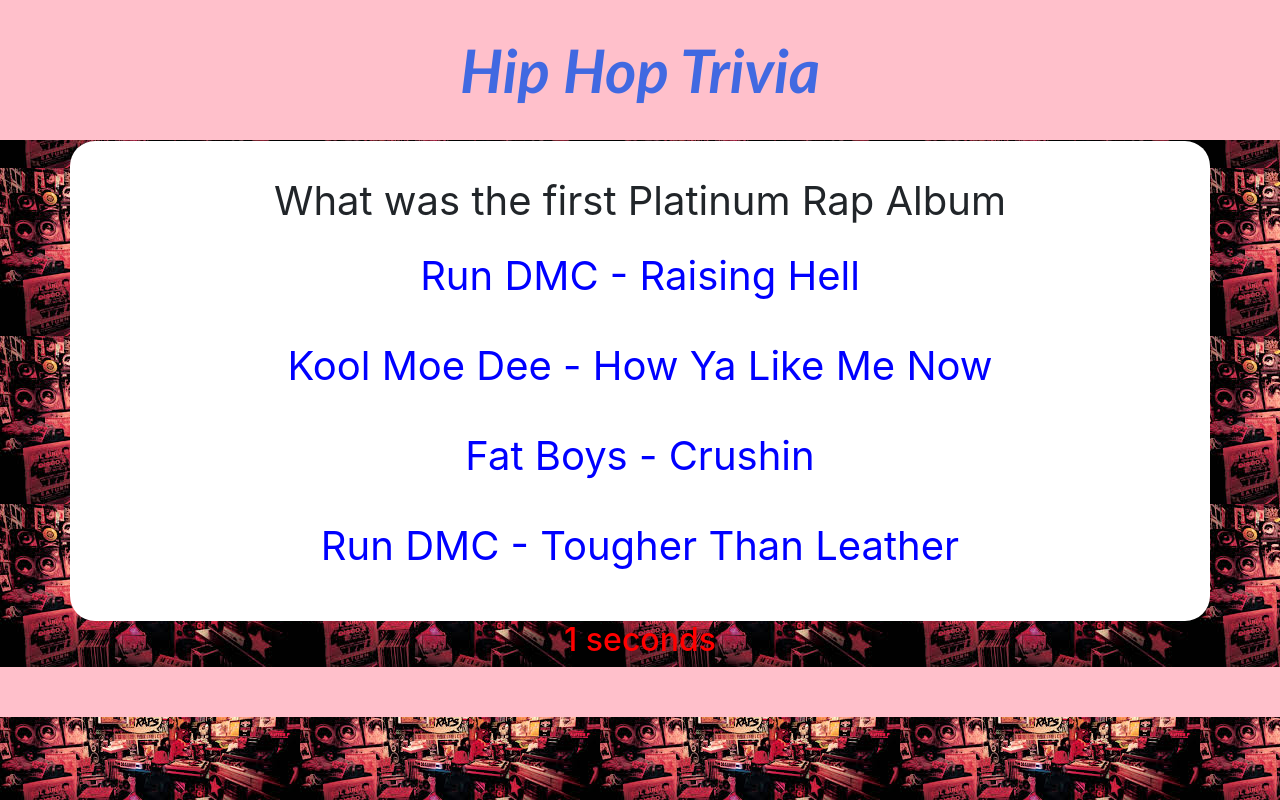
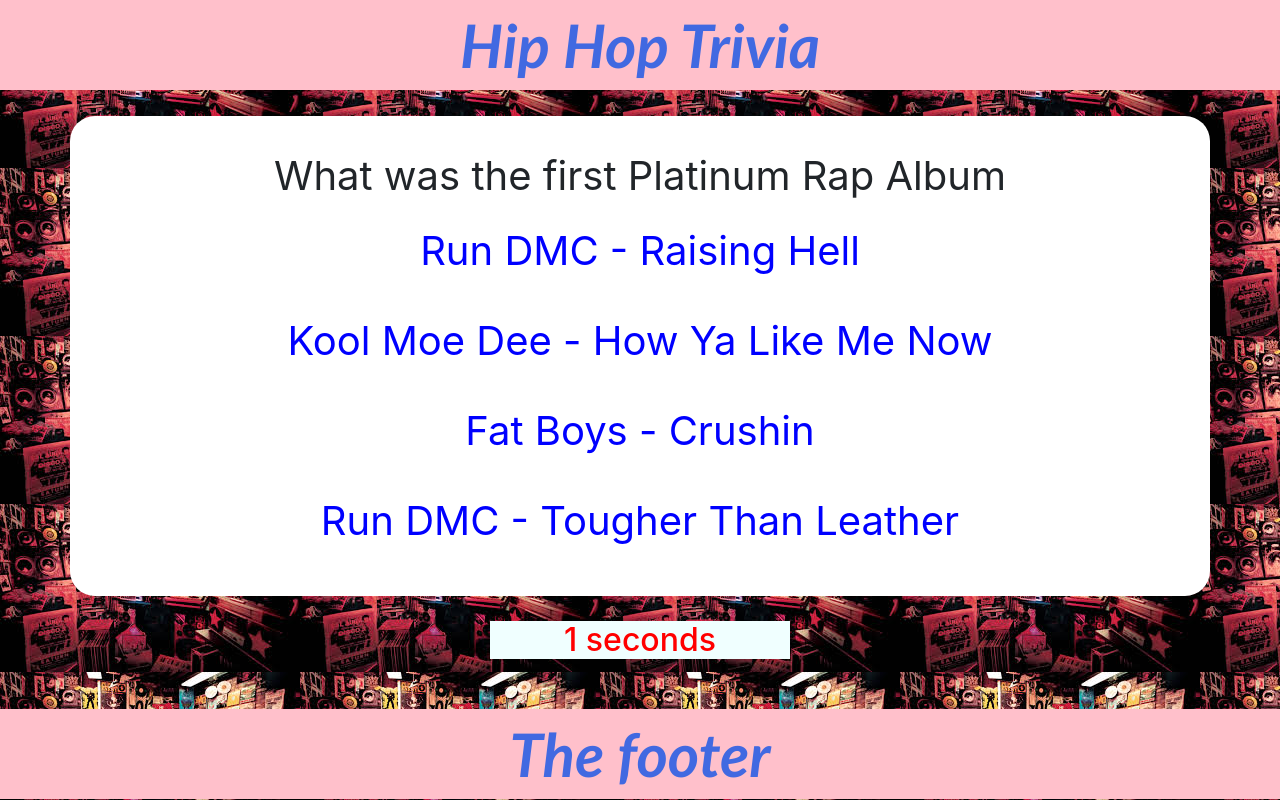
Before and after one commit to jcw124/TriviaGame, a plain HTML site: page index.html in a window 1280 px wide. Drawn offline with nearby package versions, Linux system fonts and the light colour scheme.

Commit message:
pushing more

```diff
--- a/assets/css/style.css
+++ b/assets/css/style.css
@@ -2,19 +2,31 @@
     font-family: Cambria, Cochin, Georgia, Times, Times New Roman, serif;
     text-align: center;
 }
-header, footer{
+header{
     color: royalblue;
     font-weight: bolder;
     font-style: italic;
     font-size: 60px;
     background-color: pink;
     font-family: 'Trebuchet MS', 'Lucida Sans Unicode', 'Lucida Grande', 'Lucida Sans', Arial, sans-serif;
-    padding: 25px;
+    margin-bottom: 25px;
+}
+footer{
+    color: royalblue;
+    font-weight: bolder;
+    font-style: italic;
+    font-size: 60px;
+    background-color: pink;
+    font-family: 'Trebuchet MS', 'Lucida Sans Unicode', 'Lucida Grande', 'Lucida Sans', Arial, sans-serif;
+    margin-top: 25px;
+    bottom:
 }
 #timerDisplay{
     text-align: center;
     color: red;
-    font-size: 150%;
+    font-size: 200%;
+    background-color: azure;
+    margin: 25px;
 }
 .choices{
     color: blue;
@@ -33,9 +45,3 @@ header, footer{
 body{
     background: url(../images/hiphop.jpg);
 }
-row{
-    padding: 10pt;
-}
-.container{
-    margin:
-}
--- a/assets/javascript/app.js
+++ b/assets/javascript/app.js
@@ -21,12 +21,12 @@ var intervalID = setInterval(countdown, 1000);
 var ticker = 0;
 
 // // Create an audio element with JavaScript
-// var audioElement = document.createElement("audio");
+ var audioElement = document.createElement("audio");
 
 // // Set it's source to the location
-// // of our Captain Planet theme song file.
-// audioElement.setAttribute("src", "../assets/audio/gang-starr-check-the-technique-instrumental.mp3");
-// audioElement.play();
+
+audioElement.setAttribute("src", "assets/audio/gang-starr-check-the-technique-instrumental.mp3");
+audioElement.play();
 
 
 function startcountdown(){
@@ -38,9 +38,10 @@ function startcountdown(){
 //pass function as the first parameter, time as the second parameter
 function countdown() {
   if (remainingTime < 1) {
-    clearInterval(intervalID);
+   // clearInterval(intervalID);
     console.log("Times Up!");
     $("#timerDisplay").html("<h2>" + " Times Up!" + "</h2>");
+    clearInterval;
     return;
   }
   $("#timerDisplay").html("<h2>" + remainingTime + " seconds" + "</h2>");
--- a/index.html
+++ b/index.html
@@ -65,9 +65,10 @@ Hip Hop Trivia
         </div>
 
     </div>
-<footer>
+    <footer>
+        The footer
+        </footer>
 
-</footer>
 <script src="assets/javascript/reference.js"></script>
 <script src="assets/javascript/app.js"></script>
 
```
